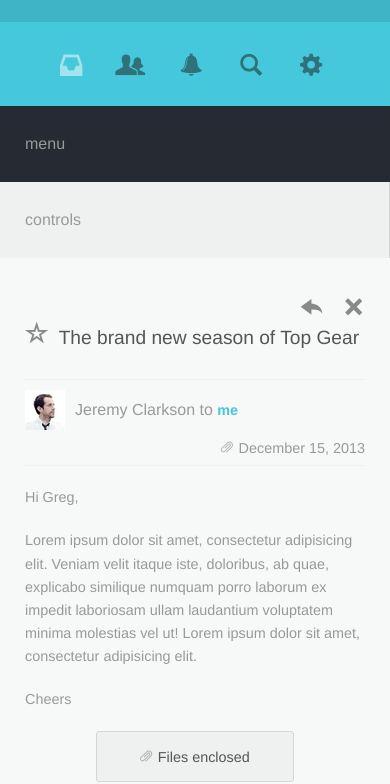
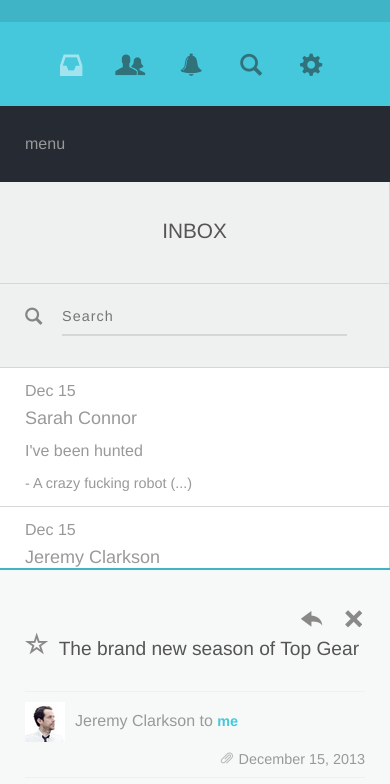
Before and after one commit to broneks/smplst, a website: page index.html in a window 390 px wide. Shown: the part 63-847 px from the top of the page. Drawn offline with Linux system fonts and the light colour scheme.

Commit message:
middle start

```diff
--- a/index.html
+++ b/index.html
@@ -65,17 +65,49 @@
       <!-- Main Content -->
       <div class="row fullWidth">
 
+            <!-- ......... -->
             <!-- Side Menu -->
+            <!-- ......... -->
             <nav id="side-menu" class="large-2 columns">
                   menu
             </nav>
 
+            <!-- ........ -->
             <!-- Controls -->
-            <div id="controls" class="large-4 columns">
-                  controls
+            <!-- ........ -->
+            <div id="controls" class="large-4 columns noPad">
+                  <h2>INBOX</h2>
+
+                  <div id="search">
+                        <i class="icon icon-search"></i>
+
+                        <input type="text" id="search-input" placeholder="Search">
+                  </div>
+
+                  <ul id="items-list">
+                        <li>
+                              <time datetime="2014-12-15 10:00">Dec 15</time>
+
+                              <h5>Sarah Connor</h5>
+
+                              <h6>I've been hunted</h6>
+                              <span>- A crazy fucking robot (...)</span>
+                        </li>
+
+                        <li>
+                              <time datetime="2014-12-15 19:00">Dec 15</time>
+
+                              <h5>Jeremy Clarkson</h5>
+
+                              <h6>The brand new season of top gear</h6>
+                              <span>- Hi Greg</span>
+                        </li>
+                  </ul>
             </div>
 
+            <!-- ....... -->
             <!-- Details -->
+            <!-- ....... -->
             <div id="details" class="large-6 columns noPad">
                   <article>
                         <header class="row collapse clearfix">
@@ -97,7 +129,7 @@
                                           <i class="icon icon-dislikes"></i>
                                     </a>
 
-                                    <h2>The brand new season of Top Gear</h2>
+                                    <h3>The brand new season of Top Gear</h3>
                               </div>
                         </header>
 
@@ -108,11 +140,11 @@
                               <img src="img/trans.gif" class="jeremy left" height="40" width="40" alt="avatar">
 
                               <!-- Username -->
-                              <h3 class="left">
+                              <h4 class="left">
                                     <a href="#">Jeremy Clarkson</a>
                                     to
                                     <span>me</span>
-                              </h3>
+                              </h4>
 
                               <!-- Date -->
                               <span id="date" class="right">
--- /dev/null
+++ b/scss/_controls.scss
@@ -0,0 +1,36 @@
+#controls {
+	h2 {
+		font-size: 1.5em;
+	}
+
+	#search {
+		border-top: 1px solid $bordergray;
+		border-bottom: 1px solid $bordergray;
+
+		i {
+			margin-right: 15px;
+			vertical-align: middle;
+			font-size: 1.1em;
+		}
+
+		#search-input {
+			display: inline-block;
+			width: 84%;
+			padding-left: 0;
+			padding-right: 0;
+			box-shadow: none;
+			border: 0;
+			letter-spacing: 0.07em;
+			border-bottom: 2px solid $bordergray;
+			background-color: transparent;
+		}
+	}
+
+	#items-list {
+		margin: 0;
+		list-style: none;
+
+		li {
+		}
+	}
+}
--- a/scss/_details.scss
+++ b/scss/_details.scss
@@ -7,7 +7,7 @@
 	}
 
 	// Title of Message
-	h2 {
+	h3 {
 		display: inline-block;
 		padding-left: 2%;
 		font-size: 1.4em;
@@ -30,7 +30,7 @@
 		border-bottom: 1px solid $midgray;
 
 		// Username
-		h3 {
+		h4 {
 			padding: 5px 0 0 10px;
 			font-size: 1.2em;
 
@@ -60,7 +60,6 @@
 
 	// Reply Section
 	#reply {
-		background-color: $lightgray;
 		border-top: 1px solid $bordergray;
 
 		#answering, #forward {
@@ -127,7 +126,7 @@
 					background-color: $lightblue;
 				}
 
-				#cancel-download { font-size: 0.8em; }
+				#cancel-download { font-size: 0.7em; }
 			}
 		}
 	}
--- a/scss/_global.scss
+++ b/scss/_global.scss
@@ -48,36 +48,47 @@
 //-- General styles --//
 
 body,
-h1, h3, h4, h5, h6,
-p, span, textarea {
+h1, h4, h5, h6,
+p, span, textarea, input[type=text] {
 	color: #999;
 }
 
-h2, button { color: #555; }
+h2, h3, button { color: #555; }
+
+i { opacity: .5; }
 
 a {
     color: inherit;
-
     &:hover { color: #555; }
 }
 
-i { opacity: .5; }
-
-textarea { font-size: 1em; }
+textarea, input[type=text] {
+	font-size: 1em;
+}
 
 
 //-- Main Content Area --//
 
-#side-menu,
-#controls {
+// Padding
+
+#side-menu {
 	padding: 30px 25px;
 }
-#details article {
-	padding: 30px 25px 0;
+
+#controls {
+	h2      { padding: 30px 25px; }
+	#search { padding: 15px 25px; }
+
+	#items-list li { padding: 10px 25px; }
 }
-#details #reply {
-	padding: 0 25px 60px;
+
+#details {
+	article { padding: 30px 25px 0; }
+	#reply  { padding: 0 25px 60px; }
 }
+
+
+// Section Colours
 
 #side-menu {
 	background-color: $darkgray;
@@ -86,8 +97,16 @@
 #controls {
 	background-color: $midgray;
 	border-right: 1px solid $bordergray;
+
+	#items-list {
+		background-color: $lightergray;
+
+		li + li { border-top: 1px solid $bordergray; }
+	}
 }
 
 #details {
 	background-color: $lightergray;
+
+	#reply { background-color: $lightgray; }
 }
--- a/scss/_media-queries.scss
+++ b/scss/_media-queries.scss
@@ -1,12 +1,19 @@
 
 @media screen and (max-width: 1250px) {
+	#controls {
+		h2 {
+			text-align: center;
+			font-size: 1.3em;
+		}
+	}
+
 	#details {
-		h2 {
+		h3 {
 			font-size: 1.2em;
 		}
 
 		#user-info {
-			h3 {
+			h4 {
 				font-size: 1em;
 			}
 			#date {
@@ -19,6 +26,14 @@
 @media screen and (max-width: 1025px) {
 	#top-header #top-toolbar ul { border-left: 0; }
 
+	#controls #items-list {
+		max-height: 200px;
+		overflow-y: auto;
+		background-color: #fff;
+	}
+
+	#details { border-top: 2px solid $darkblue; }
+
 	#reply {
 		#answering, #forward {
 			text-align: center;
@@ -27,7 +42,7 @@
 }
 
 @media screen and (max-width: 641px) {
-	p, textarea, span, button {
+	p, textarea, span, button, input[type=text] {
 		font-size: 0.9em !important;
 	}
 
--- a/scss/base.scss
+++ b/scss/base.scss
@@ -1,5 +1,6 @@
 @import 'mixins';
 @import 'global';
 @import 'header';
+@import 'controls';
 @import 'details';
 @import 'media-queries';
```
Also changed, not shown: css/main.css.
